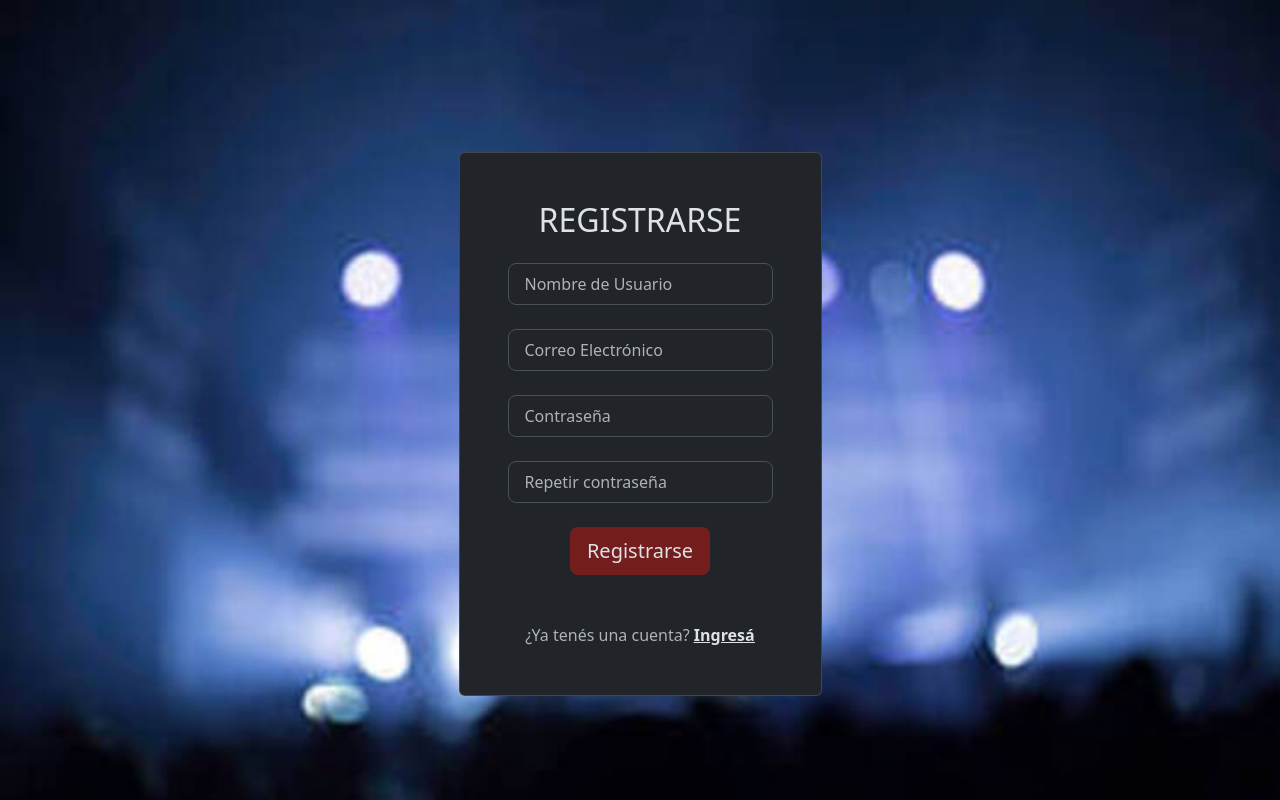
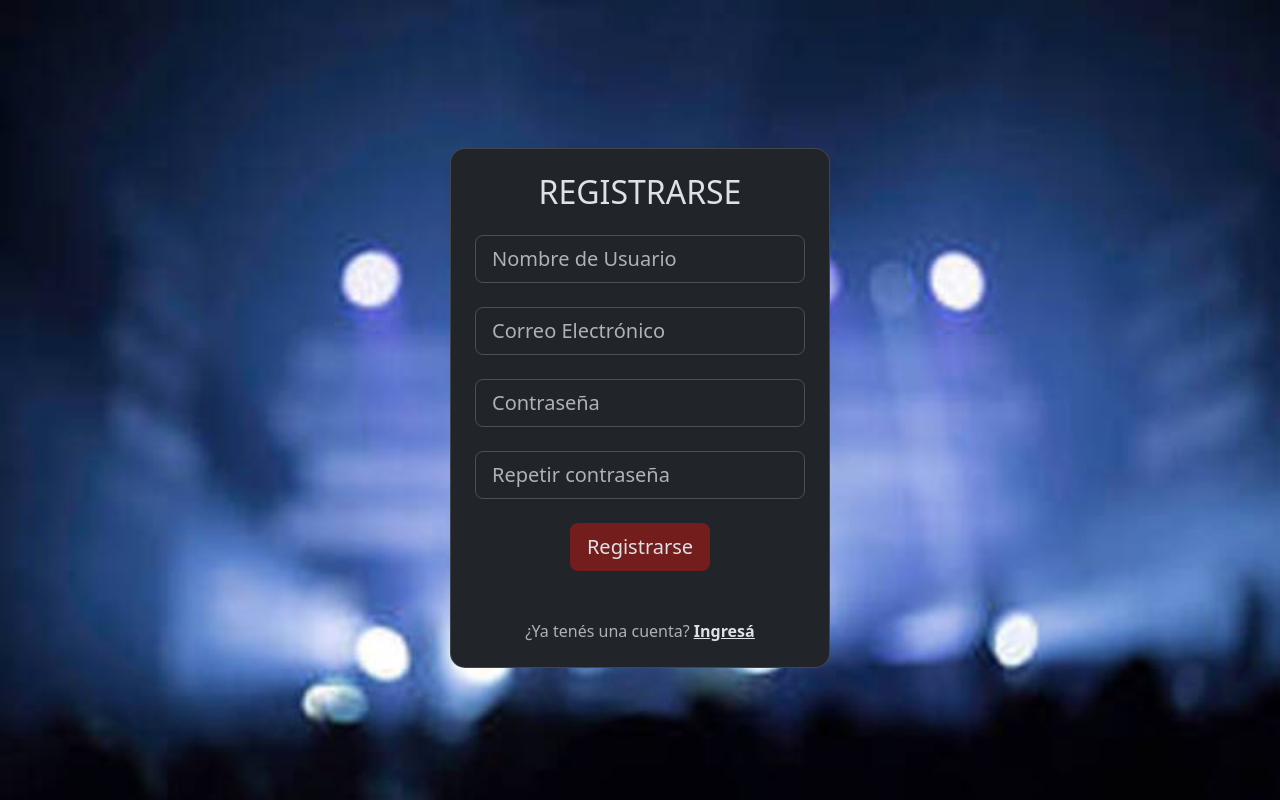
Before and after one commit to ArianSavall/Ticketera, a CodeIgniter app: the page made by application/views/login/RegisterView.php in a window 1280 px wide. Run offline with CodeIgniter, Linux system fonts and the light colour scheme; data that the repository does not hold is empty.

Commit message:
revertir hecho

```diff
--- a/application/config/database.php
+++ b/application/config/database.php
@@ -77,7 +77,7 @@ $db['default'] = array(
 	'dsn'	=> '',
 	'hostname' => 'localhost',
 	'username' => 'root',
-	'password' => '',
+	'password' => '1234',
 	'database' => 'ticketera',
 	'dbdriver' => 'mysqli',
 	'dbprefix' => '',
--- a/application/views/login/LoginView.php
+++ b/application/views/login/LoginView.php
@@ -26,12 +26,12 @@
 
               <form action="<?= base_url(); ?>LoginC/ValidaUsuario" method="POST">
                 <div data-mdb-input-init class="form-outline mb-4">
-                  <input type="text" name="usuario" placeholder="Correo Electrónico" id="form3Example3cg" class="form-control form-control-lg fs-6" />
+                  <input type="text" name="usuario" placeholder="Correo Electrónico" id="form3Example3cg" class="form-control form-control-lg" />
                   <!--<label class="form-label" for="form3Example3cg">Your Email</label>-->
                 </div>
 
                 <div data-mdb-input-init class="form-outline mb-4">
-                  <input type="password" name="clave" placeholder="Contraseña" id="form3Example4cg" class="form-control form-control-lg fs-6" />
+                  <input type="password" name="clave" placeholder="Contraseña" id="form3Example4cg" class="form-control form-control-lg" />
                   <!--<label class="form-label" for="form3Example4cg">Password</label>-->
                 </div>
 
--- a/application/views/login/RegisterView.php
+++ b/application/views/login/RegisterView.php
@@ -18,29 +18,29 @@
 
     <body class="container d-flex flex-column justify-content-center vh-100 align-items-center" data-bs-theme="dark"
         style="background-image: url('<?php echo base_url("assets/imagenes/fondo-login.jpg"); ?>'); background-repeat: no-repeat; background-size: cover; ">
-        <div class="card mt-5 style="border-radius: 15px;">
-            <div class="card-body p-5">
+        <div class="card mt-3" style="border-radius: 15px;">
+            <div class="card-body p-4">
               <h2 class="text-uppercase text-center mb-4">Registrarse</h2>
 
               <form action="<?= base_url(); ?>RegisterC/registrarUsuario" method="POST">
 
                 <div data-mdb-input-init class="form-outline mb-4">
-                  <input type="text" placeholder="Nombre de Usuario" name="nombre" id="form3Example1cg" class="form-control form-control-lg fs-6" />
+                  <input type="text" placeholder="Nombre de Usuario" name="nombre" id="form3Example1cg" class="form-control form-control-lg" required/>
                   <!--<label class="form-label" for="form3Example1cg">Nombre de usuario</label>-->
                 </div>
 
                 <div data-mdb-input-init class="form-outline mb-4">
-                  <input type="text" placeholder="Correo Electrónico" name="email" id="form3Example3cg" class="form-control form-control-lg fs-6" />
+                  <input type="text" placeholder="Correo Electrónico" name="email" id="form3Example3cg" class="form-control form-control-lg" required/>
                   <!--<label class="form-label" for="form3Example3cg">Your Email</label>-->
                 </div>
 
                 <div data-mdb-input-init class="form-outline mb-4">
-                  <input type="password" placeholder="Contraseña" name="password" id="form3Example4cg" class="form-control form-control-lg fs-6" />
+                  <input type="password" placeholder="Contraseña" name="password" id="form3Example4cg" class="form-control form-control-lg" required/>
                   <!--<label class="form-label" for="form3Example4cg">Password</label>-->
                 </div>
 
                 <div data-mdb-input-init class="form-outline mb-4">
-                  <input type="password" placeholder="Repetir contraseña" name="passwordRepetida" id="form3Example4cdg" class="form-control form-control-lg fs-6" />
+                  <input type="password" placeholder="Repetir contraseña" name="passwordRepetida" id="form3Example4cdg" class="form-control form-control-lg" required/>
                   <!--<label class="form-label" for="form3Example4cdg">Repeat your password</label>-->
                 </div>
 
--- a/application/views/shows/detalleShow.php
+++ b/application/views/shows/detalleShow.php
@@ -29,7 +29,7 @@
                 <img src="<?= base_url() . $show->imagen; ?>" alt="foto del show" class="img-fluid rounded shadow mb-3 mb-lg-0" style="height: 16rem; width: 25rem;">
 
                 <div class="rounded p-4 ms-3" style="background-color: var(--rojo);">
-                    <p>UNLA Arena <a href="<?php echo base_url('comoLlegar'); ?>">¿Cómo Llegar?</a></p>
+                    <p>UNLA Arena <a href="#">¿Cómo Llegar?</a></p>
                     <p>Fecha: <?php echo $show->fecha; ?></p>
                     <p>Precio: $<?php echo $show->precio_entradas; ?></p>
 
```
Also changed, not shown: application/controllers/ComoLlegar.php (deleted, +0 -27 lines), application/views/comoLlegar.php (deleted, +0 -33 lines), application/views/componentes/navbar.php (+4 -3 lines), assets/imagenes/fondo-como-llegar.jpg (deleted), assets/imagenes/mapa.png (deleted).
